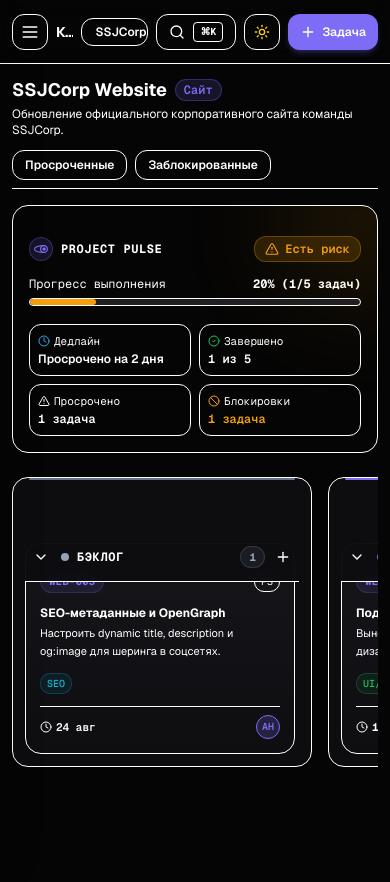
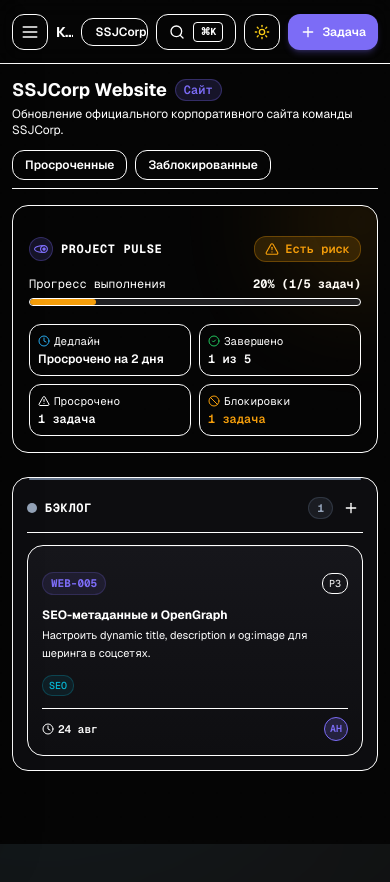
Before and after one commit to purrfect0/kanban-front, a Next.js app: page /board in a window 390 px wide. Shown: the top 882 px of the page. After the commit the page ends 844 px from the top, so only its background shows below. Built offline with nearby package versions, Linux system fonts and the light colour scheme.

Commit message:
fix board layout grid and mobile overflow

```diff
--- a/src/components/kanban/KanbanBoard.tsx
+++ b/src/components/kanban/KanbanBoard.tsx
@@ -105,12 +105,16 @@ export const KanbanBoard: React.FC = () => {
       onDragOver={handleDragOver}
       onDragEnd={handleDragEnd}
     >
-      {/* Horizontal Flex Kanban Container */}
-      <div className="flex gap-4 items-start overflow-x-auto pb-6 scroll-smooth min-h-[400px]">
+      {/*
+        Responsive Kanban Container:
+        - Mobile (< lg): flex horizontal scroll container (overflow-x-auto)
+        - Desktop (lg:): 5-column grid (lg:grid lg:grid-cols-5) with NO horizontal scrollbar
+      */}
+      <div className="flex lg:grid lg:grid-cols-5 gap-3 sm:gap-4 overflow-x-auto lg:overflow-x-visible pb-4 lg:pb-0 items-start w-full min-w-0">
         {columns.map((column, index) => {
           const colTasks = projectTasks.filter((t) => t.columnId === column.id);
           return (
-            <BlurFade key={column.id} delay={0.06 * index} className="shrink-0">
+            <BlurFade key={column.id} delay={0.06 * index} className="shrink-0 lg:shrink min-w-[280px] sm:min-w-[300px] lg:min-w-0 w-full">
               <KanbanColumn column={column} tasks={colTasks} members={members} />
             </BlurFade>
           );
--- a/src/components/kanban/KanbanColumn.tsx
+++ b/src/components/kanban/KanbanColumn.tsx
@@ -1,9 +1,9 @@
 "use client";
 
-import React, { useState } from "react";
+import React from "react";
 import { useDroppable } from "@dnd-kit/core";
 import { SortableContext, verticalListSortingStrategy } from "@dnd-kit/sortable";
-import { Plus, ChevronDown, ChevronRight, AlertCircle } from "lucide-react";
+import { Plus, AlertCircle } from "lucide-react";
 import { Column, Task, Member } from "@/types/kanban";
 import { TaskCard } from "./TaskCard";
 import { BlurFade } from "@/components/ui/BlurFade";
@@ -54,7 +54,6 @@ const COLUMN_STATUS_THEMES: Record<
 
 export const KanbanColumn: React.FC<KanbanColumnProps> = ({ column, tasks, members }) => {
   const { setIsCreateTaskOpen } = useKanban();
-  const [isCollapsed, setIsCollapsed] = useState(false);
 
   const { setNodeRef, isOver } = useDroppable({
     id: column.id,
@@ -69,42 +68,24 @@ export const KanbanColumn: React.FC<KanbanColumnProps> = ({ column, tasks, membe
     <div
       ref={setNodeRef}
       className={cn(
-        "relative flex flex-col shrink-0 rounded-2xl border border-border/60 bg-slate-100/90 dark:bg-[#0D0D10] p-3 transition-all duration-200 h-fit shadow-sm",
-        isCollapsed ? "w-16" : "w-[300px] sm:w-[320px]",
+        "relative flex flex-col shrink-0 rounded-2xl border border-border/60 bg-slate-100/90 dark:bg-[#0D0D10] p-3.5 transition-all duration-200 h-fit shadow-sm w-full min-w-0",
         isOver && columnTheme.drop
       )}
     >
       {/* Status Top Accent Line */}
       <div className={cn("absolute top-0 left-4 right-4 h-[2px] rounded-full", columnTheme.line)} />
 
-      {/* Sticky Column Header */}
-      <div className="sticky top-16 z-10 flex items-center justify-between pb-3 pt-1 px-1 bg-slate-100/95 dark:bg-[#0D0D10]/95 backdrop-blur border-b border-border/40 shrink-0">
-        <div className="flex items-center gap-2 overflow-hidden">
-          <button
-            onClick={() => setIsCollapsed(!isCollapsed)}
-            className="rounded-lg p-1 text-muted-foreground hover:bg-muted hover:text-foreground transition-colors"
-            title={isCollapsed ? "Развернуть колонку" : "Свернуть колонку"}
-          >
-            {isCollapsed ? (
-              <ChevronRight className="h-4 w-4" />
-            ) : (
-              <ChevronDown className="h-4 w-4" />
-            )}
-          </button>
-
-          {!isCollapsed && (
+      {/* Column Header */}
+      <div className="flex items-center justify-between pb-3 pt-1 border-b border-border/40 shrink-0">
         <div className="flex items-center gap-2 truncate">
-              <div className={cn("h-2 w-2 rounded-full shrink-0", columnTheme.dot)} />
+          <div className={cn("h-2.5 w-2.5 rounded-full shrink-0", columnTheme.dot)} />
           <h2 className="text-xs font-bold uppercase tracking-wider text-foreground truncate font-mono">
             {column.title}
           </h2>
         </div>
-          )}
-        </div>
 
-        {/* Counter & WIP limit Pill */}
-        <div className="flex items-center gap-1.5">
-          {!isCollapsed && (
+        {/* Counter & WIP limit Pill & Add Button */}
+        <div className="flex items-center gap-1.5 shrink-0">
           <div
             className={cn(
               "flex items-center gap-1 font-mono text-[11px] font-bold px-2 py-0.5 rounded-lg border transition-all cursor-help",
@@ -124,9 +105,7 @@ export const KanbanColumn: React.FC<KanbanColumnProps> = ({ column, tasks, membe
             {column.wipLimit && <span>/{column.wipLimit}</span>}
             {isWipExceeded && <AlertCircle className="h-3 w-3 text-destructive" />}
           </div>
-          )}
 
-          {!isCollapsed && (
           <button
             onClick={() => setIsCreateTaskOpen(true)}
             className="rounded-lg p-1 text-muted-foreground hover:bg-ssj-purple/20 hover:text-ssj-purple transition-colors"
@@ -134,27 +113,15 @@ export const KanbanColumn: React.FC<KanbanColumnProps> = ({ column, tasks, membe
           >
             <Plus className="h-4 w-4" />
           </button>
-          )}
         </div>
       </div>
 
-      {/* Collapsed State View */}
-      {isCollapsed ? (
-        <div className="flex-1 flex flex-col items-center justify-center py-6 gap-4">
-          <span className="font-mono text-xs font-bold tracking-widest uppercase text-muted-foreground [writing-mode:vertical-lr] rotate-180">
-            {column.title}
-          </span>
-          <span className={cn("font-mono text-xs font-bold px-2 py-1 rounded-lg border", columnTheme.pill)}>
-            {tasks.length}
-          </span>
-        </div>
-      ) : (
-        /* Task Cards Sortable Container */
+      {/* Task Cards Sortable Container */}
       <SortableContext
         items={tasks.map((t) => t.id)}
         strategy={verticalListSortingStrategy}
       >
-          <div className="space-y-3 pt-3 pr-1">
+        <div className="space-y-3 pt-3">
           {tasks.map((task, idx) => (
             <BlurFade key={task.id} delay={0.05 + idx * 0.03}>
               <TaskCard task={task} members={members} />
@@ -174,7 +141,6 @@ export const KanbanColumn: React.FC<KanbanColumnProps> = ({ column, tasks, membe
           )}
         </div>
       </SortableContext>
-      )}
     </div>
   );
 };
```
Also changed, not shown: src/app/deadlines/page.tsx (+25 -24 lines). Lines whose indentation alone changed are shown as unchanged.
